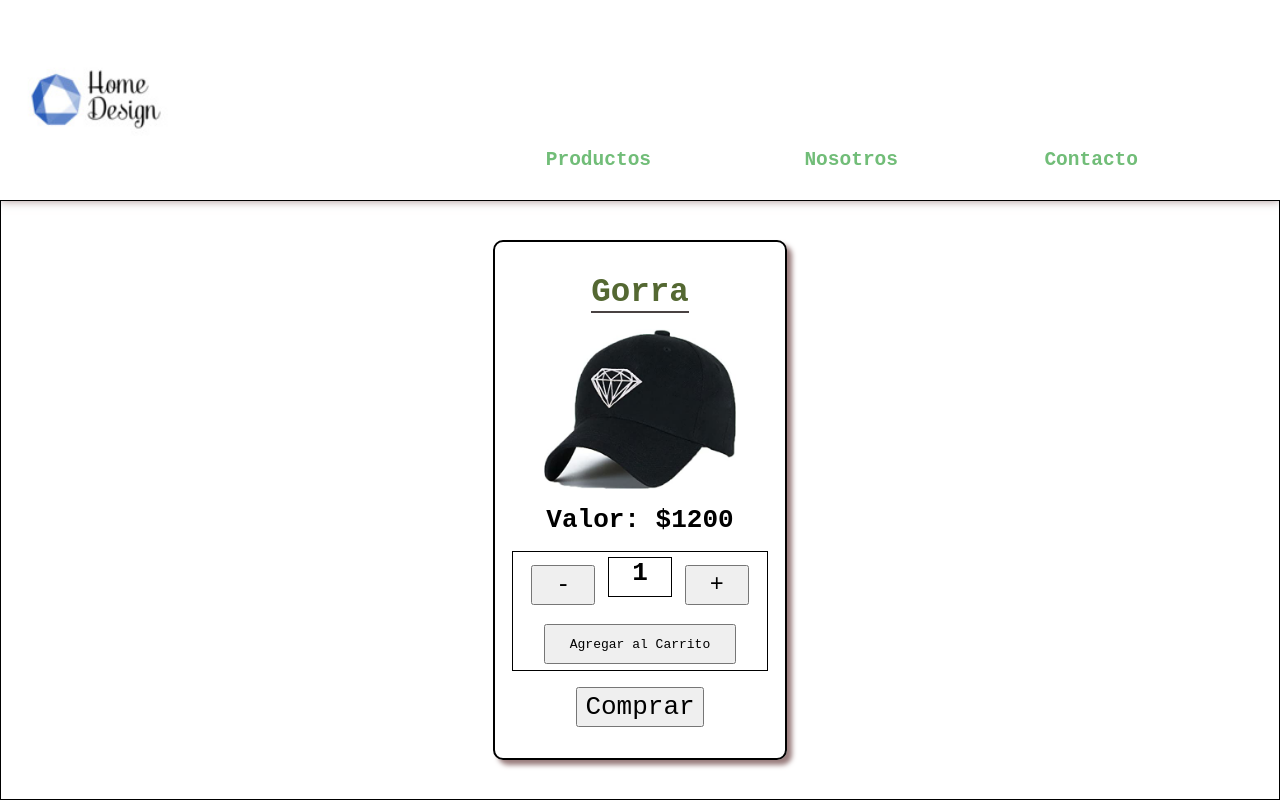
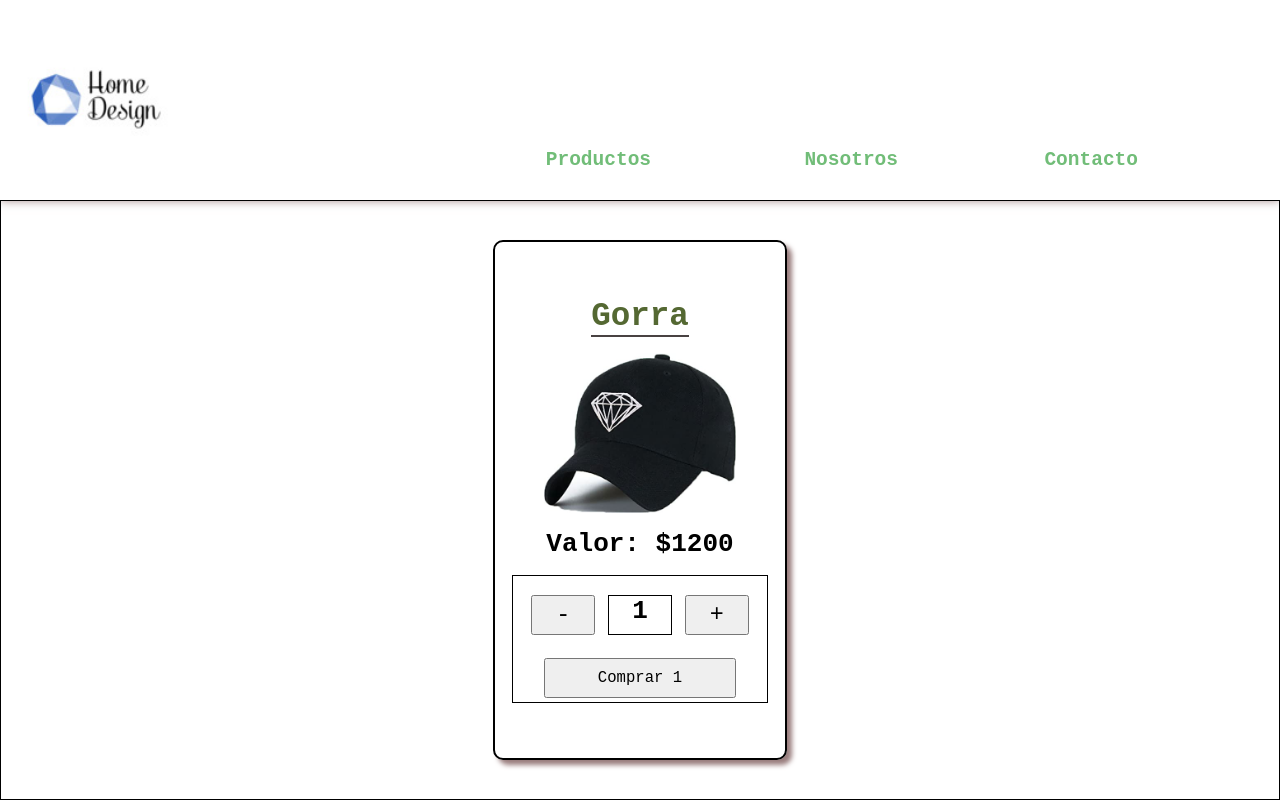
Before and after one commit to GonzaloGorgojo/ecommerce, a React (Create React App) app: page /detalleitem in a window 1280 px wide. Built offline with nearby package versions, Linux system fonts and the light colour scheme.

Commit message:
boton comprar

```diff
--- a/src/components/css/components.css
+++ b/src/components/css/components.css
@@ -135,11 +135,6 @@
     font-weight: 900;
     margin-bottom: 2vh;
 }
-#tarjetaDetail input {
-    font-size: 2rem;
-    font-weight: 900;
-    margin-bottom: 2vh;
-}
 #tarjetaDetail .botonComprar {
     height: 5vh;
     width: 10vw;
@@ -153,7 +148,7 @@
     align-items: center;
     border: 1px solid black;
     width: 20vw;
-    height: 15vh;
+    height: 16vh;
     display: flex;
     justify-content: center;
     flex-wrap: wrap;
@@ -172,6 +167,7 @@
     border: 1px solid black;
     margin-left: 1vw;
     margin-right: 1vw;
+    margin-top: 2vh;
 }
 .botonResta {
     height: 5vh;
@@ -181,5 +177,5 @@
 .botonAgregarCarrito {
     height: 5vh;
     width: 15vw;
-    font-size: 1rem;
+    font-size: 1.2rem;
 }
--- a/src/components/itemcount/itemcount.js
+++ b/src/components/itemcount/itemcount.js
@@ -21,7 +21,7 @@ export default function ItemCount({initial, min, max, onAdd}) {
           <button className = 'botonSuma' onClick={() => { restarNumero(); } }>-</button>
           <p className = 'numeroContador'>{contador}</p>
           <button className = 'botonResta' onClick={() => { sumarNumero(); } }>+</button>
-          <button className='botonAgregarCarrito' onClick={() => {controladorCarrito(); } }>Agregar al Carrito</button>
+          <button className='botonAgregarCarrito' onClick={() => {controladorCarrito(); } }>Comprar {contador}</button>
         </div>
     </>;
   }
--- a/src/components/itemdetail/ItemDetail.js
+++ b/src/components/itemdetail/ItemDetail.js
@@ -7,21 +7,8 @@ import ItemCount from '../itemcount/itemcount'
 export default function ItemDetail(){
 
   const agregarCarrito = (contador) => {
-    alert('Se agregaron ' + contador + ' unidades de su producto')
+    alert('Usted comprara ' + contador + ' unidades de su producto')
   }
-
-
-  const prueba = (contador) => {
-    console.log(contador)
-  }
-
-
- const [id, setId] = useState(1);
-
-  const ComprarItems = ({id}) => {
-    return <button className="botonComprar" > Comprar {id}</button>
-  }
-
 
 
   const [item, setItem] = useState([]);
@@ -41,9 +28,7 @@ export default function ItemDetail(){
       <h3>{item.nombre}</h3>
       <img src={gorra} alt='gorra'></img>
       <p>Valor: ${item.precio}</p>
-      <ItemCount initial={1} min={0} max={10} onAdd={agregarCarrito} />
-      <ComprarItems id={prueba} ></ComprarItems>
-
+      <ItemCount initial={1} min={1} max={10} onAdd={agregarCarrito} />
     </div>
   )
 }
```
